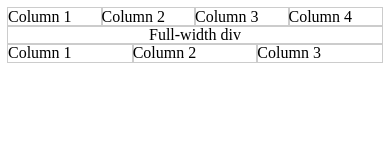
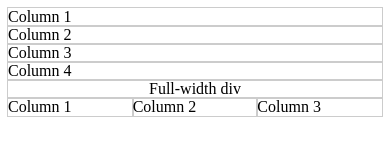
Before and after one commit to rockerest/surge-css, a website: page index.html in a window 390 px wide. Drawn offline with Linux system fonts and the light colour scheme.

Commit message:
Add basic responsiveness

```diff
--- a/index.html
+++ b/index.html
@@ -7,31 +7,31 @@
         <link rel="stylesheet" href="/build/css/surge.css" />
     </head>
     <body>
-        <div class="surge|grid">
-            <div class="surge|column|6/24">
+        <div class="surge-grid">
+            <div class="surge-column-1 surge-column-tablet-1/2 surge-column-desktop-1/4">
                 Column 1
             </div>
-            <div class="surge|column|6/24">
+            <div class="surge-column-1 surge-column-tablet-1/2 surge-column-desktop-1/4">
                 Column 2
             </div>
-            <div class="surge|column|6/24">
+            <div class="surge-column-1 surge-column-tablet-1/2 surge-column-desktop-1/4">
                 Column 3
             </div>
-            <div class="surge|column|6/24">
+            <div class="surge-column-1 surge-column-tablet-1/2 surge-column-desktop-1/4">
                 Column 4
             </div>
         </div>
         <div style="text-align: center;">
             Full-width div
         </div>
-        <div class="surge|grid">
-            <div class="surge|column|8/24">
+        <div class="surge-grid">
+            <div class="surge-column-1/3">
                 Column 1
             </div>
-            <div class="surge|column|8/24">
+            <div class="surge-column-1/3">
                 Column 2
             </div>
-            <div class="surge|column|8/24">
+            <div class="surge-column-1/3">
                 Column 3
             </div>
         </div>
--- a/src/scss/_columns.scss
+++ b/src/scss/_columns.scss
@@ -37,18 +37,40 @@ $surge-widths: ( '100%': $surge-known-widths );
     float: left;
 }
 
+// Create simple, single columns
 @each $percent, $fraction-list in $surge-widths{
-    $string: "&";
+    $string: "";
 
     @for $i from 1 through length( $fraction-list ){
         $item: nth( $fraction-list, $i );
-        $selector: "[class*='#{$surge-complete-column-prefix}#{$surge-separator}" + $item + "']";
+        $selector: "[class~='#{$surge-complete-column-prefix}#{$surge-separator}" + $item + "']";
 
         $string: $string + $selector;
-        $string: $string + if( $i == length( $fraction-list ), "", ",&" );
+        $string: $string + if( $i == length( $fraction-list ), "", "," );
     }
 
     #{$string}{
         width: unquote( $percent );
     }
 }
+
+// Create columns for each responsive breakpoint
+@each $name, $breakpoint in $surge-responsive{
+    @include surge-respond-to( $name ){
+        @each $percent, $fraction-list in $surge-widths{
+            $string: "";
+
+            @for $j from 1 through length( $fraction-list ){
+                $item: nth( $fraction-list, $j );
+                $selector: "[class~='#{$surge-complete-column-prefix}#{$surge-separator}#{$name}#{$surge-separator}" + $item + "']";
+
+                $string: $string + $selector;
+                $string: $string + if( $j == length( $fraction-list ), "", "," );
+            }
+
+            #{$string}{
+                width: unquote( $percent );
+            }
+        }
+    }
+}
--- a/src/scss/_mixins.scss
+++ b/src/scss/_mixins.scss
@@ -1,13 +1,9 @@
 $surge-responsive-length: length( $surge-responsive );
 
-$i: 1;
-
-@mixin surge-responsive( $media ){
-    @while $i <= $surge-responsive-length{
-        @if $media == nth( nth( $surge-responsive, $i ), 1 ){
-            @media only screen and (min-width: nth( nth( $surge-responsive, $i ), 2 ) ){ @content; }
+@mixin surge-respond-to( $media ){
+    @each $name, $breakpoint in $surge-responsive{
+        @if $media == $name{
+            @media only screen and (min-width: $breakpoint ){ @content; }
         }
-
-        $i: $i + 1;
     }
 }
--- a/src/scss/_variables.scss
+++ b/src/scss/_variables.scss
@@ -11,7 +11,7 @@ $surge-large-column-max: 10 !default;
 $surge-divisors: 1 2 3 4 5 6 7 8 9 10 11 12 !default;
 
 $surge-responsive: (
-    'tablet': 48em,
-    'desktop': 72em,
-    'large': 100em
+    "tablet": 48em,
+    "desktop": 72em,
+    "large": 100em
 ) !default;
```
Also changed, not shown: build/css/surge.css.
